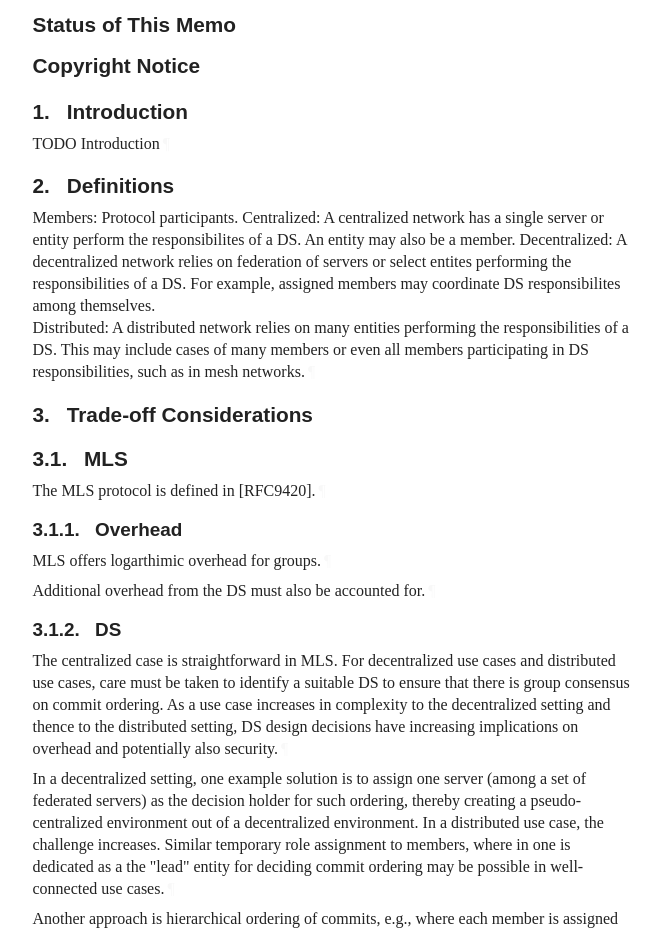
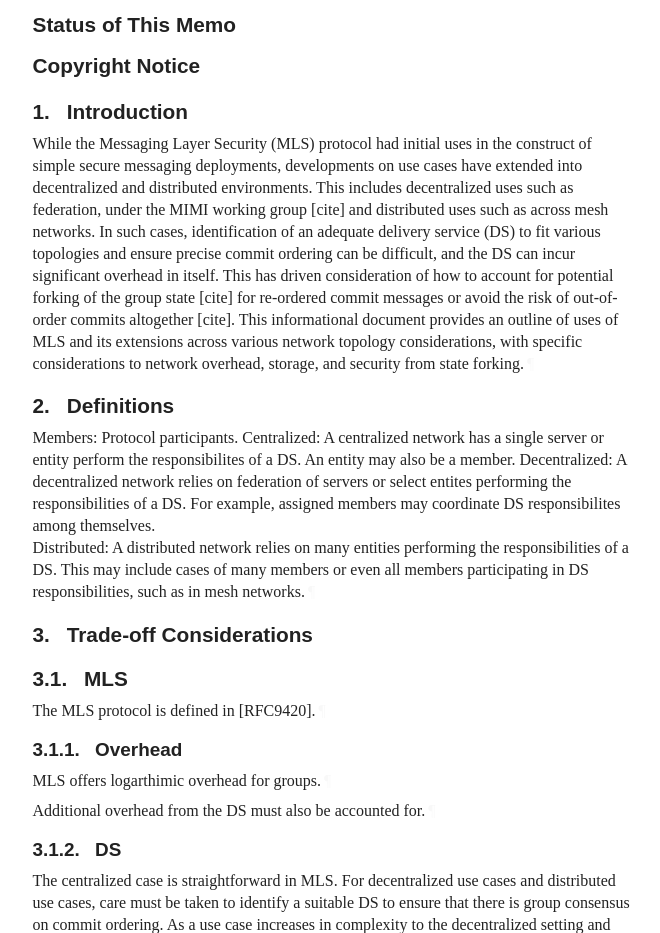
Before and after one commit to germ-mark/mls-informational-decentralized-applications, a plain HTML site: page draft-todo-yourname-protocol.html in a window 1280 px wide. Shown: the part 840-1773 px from the top of the page, without its empty margins (92-752 px from the left). Drawn offline with Linux system fonts and the light colour scheme; a web font is replaced by a local one.

Commit message:
Script updating gh-pages from 5f1b08b. [ci skip]

```diff
--- a/draft-todo-yourname-protocol.html
+++ b/draft-todo-yourname-protocol.html
@@ -1238,7 +1238,19 @@ among alternatives under both functionality and security considerations.<a href=
       <h2 id="name-introduction">
 <a href="#section-1" class="section-number selfRef">1. </a><a href="#name-introduction" class="section-name selfRef">Introduction</a>
       </h2>
-<p id="section-1-1">TODO Introduction<a href="#section-1-1" class="pilcrow">¶</a></p>
+<p id="section-1-1">While the Messaging Layer Security (MLS) protocol had initial uses in the
+construct of simple secure messaging deployments, developments on use cases
+have extended into decentralized and distributed environments. This includes
+decentralized uses such as federation, under the MIMI working group [cite]
+and distributed uses such as across mesh networks. In such cases,
+identification of an adequate delivery service (DS) to fit various topologies
+and ensure precise commit ordering can be difficult, and the DS can incur
+significant overhead in itself. This has driven consideration of how to
+account for potential forking of the group state [cite] for re-ordered commit
+messages or avoid the risk of out-of-order commits altogether [cite]. This
+informational document provides an outline of uses of MLS and its extensions
+across various network topology considerations, with specific considerations
+to network overhead, storage, and security from state forking.<a href="#section-1-1" class="pilcrow">¶</a></p>
 </section>
 </div>
 <div id="definitions">
```
Also changed, not shown: draft-todo-yourname-protocol.txt.
